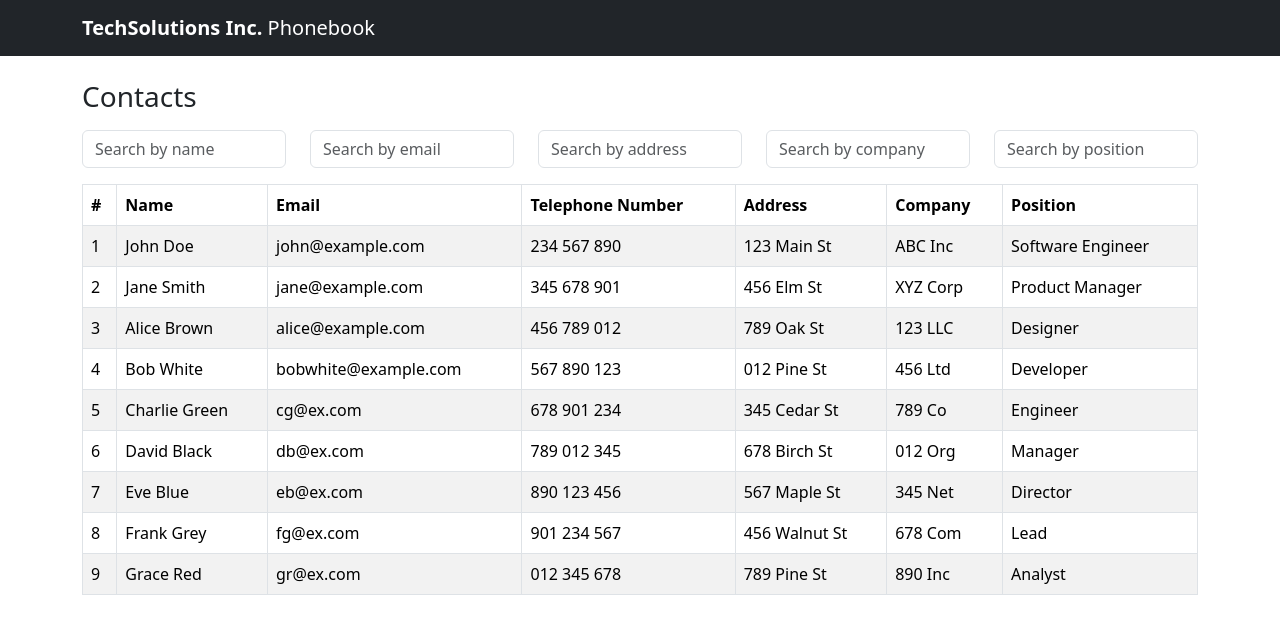
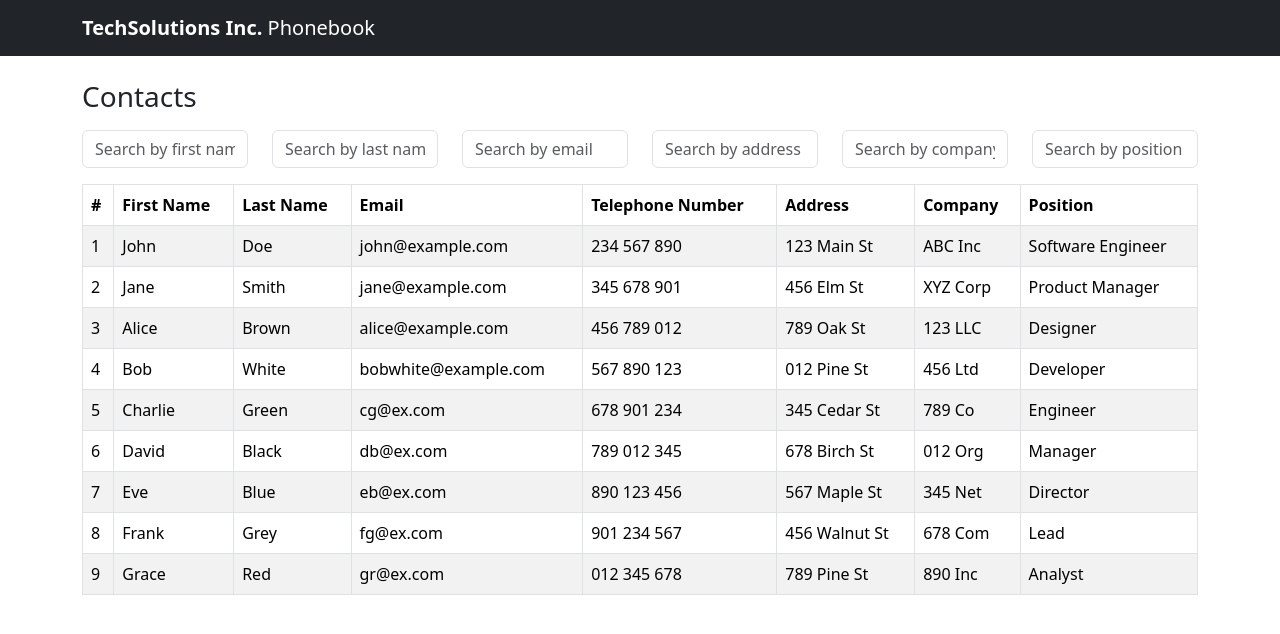
Before and after one commit to tomorrowdevs-projects/tech-jobs-fair-challenge, a React (Create React App) app in the folder client/phonebook-app/: page /contacts in a window 1280 px wide. Shown: the top 634 px of the page. Built offline with nearby package versions, Linux system fonts and the light colour scheme.

Commit message:
In Contact, campo nome diviso in first name e last name

```diff
--- a/client/phonebook-app/src/components/ContactsFilter.jsx
+++ b/client/phonebook-app/src/components/ContactsFilter.jsx
@@ -18,9 +18,17 @@ const ContactsFilter = ({ onFiltersChange }) => {
     <Row className="mb-3">
       <Col>
         <Form.Control
-          name="name"
+          name="firstName"
           type="text"
-          placeholder="Search by name"
+          placeholder="Search by first name"
+          onChange={handleFilterChange}
+        />
+      </Col>
+      <Col>
+        <Form.Control
+          name="lastName"
+          type="text"
+          placeholder="Search by last name"
           onChange={handleFilterChange}
         />
       </Col>
--- a/client/phonebook-app/src/components/ContactsTable.jsx
+++ b/client/phonebook-app/src/components/ContactsTable.jsx
@@ -6,7 +6,8 @@ const ContactsTable = ({ contacts }) => {
       <thead>
         <tr>
           <th>#</th>
-          <th>Name</th>
+          <th>First Name</th>
+          <th>Last Name</th>
           <th>Email</th>
           <th>Telephone Number</th>
           <th>Address</th>
@@ -18,7 +19,8 @@ const ContactsTable = ({ contacts }) => {
         {contacts.map((contact, index) => (
           <tr key={contact.id}>
             <td>{index + 1}</td>
-            <td>{contact.name}</td>
+            <td>{contact.firstName}</td>
+            <td>{contact.lastName}</td>
             <td>{contact.email}</td>
             <td>{contact.telephoneNumber}</td>
             <td>{contact.address}</td>
--- a/client/phonebook-app/src/hooks/useContacts.jsx
+++ b/client/phonebook-app/src/hooks/useContacts.jsx
@@ -2,15 +2,15 @@ import { useState, useEffect } from "react";
 
 // Mock contacts data
 const mockContacts = [
-  { id: 1, name: "John Doe", email: "john@example.com", telephoneNumber: "234 567 890", address: "123 Main St", company: "ABC Inc", position: "Software Engineer"},
-  { id: 2, name: "Jane Smith", email: "jane@example.com", telephoneNumber: "345 678 901", address: "456 Elm St", company: "XYZ Corp", position: "Product Manager"},
-  { id: 3, name: "Alice Brown", email: "alice@example.com", telephoneNumber: "456 789 012", address: "789 Oak St", company: "123 LLC", position: "Designer"},
-  { id: 4, name: "Bob White", email: "bobwhite@example.com", telephoneNumber: "567 890 123", address: "012 Pine St", company: "456 Ltd", position: "Developer"},
-  { id: 5, name: "Charlie Green", email: "cg@ex.com", telephoneNumber: "678 901 234", address: "345 Cedar St", company: "789 Co", position: "Engineer"},
-  { id: 6, name: "David Black", email: "db@ex.com", telephoneNumber: "789 012 345", address: "678 Birch St", company: "012 Org", position: "Manager"},
-  { id: 7, name: "Eve Blue", email: "eb@ex.com", telephoneNumber: "890 123 456", address: "567 Maple St", company: "345 Net", position: "Director"},
-  { id: 8, name: "Frank Grey", email: "fg@ex.com", telephoneNumber: "901 234 567", address: "456 Walnut St", company: "678 Com", position: "Lead"},
-  { id: 9, name: "Grace Red", email: "gr@ex.com", telephoneNumber: "012 345 678", address: "789 Pine St", company: "890 Inc", position: "Analyst"},
+  { id: 1, firstName: "John", lastName: "Doe", email: "john@example.com", telephoneNumber: "234 567 890", address: "123 Main St", company: "ABC Inc", position: "Software Engineer"},
+  { id: 2, firstName: "Jane", lastName: "Smith", email: "jane@example.com", telephoneNumber: "345 678 901", address: "456 Elm St", company: "XYZ Corp", position: "Product Manager"},
+  { id: 3, firstName: "Alice", lastName: "Brown", email: "alice@example.com", telephoneNumber: "456 789 012", address: "789 Oak St", company: "123 LLC", position: "Designer"},
+  { id: 4, firstName: "Bob", lastName: "White", email: "bobwhite@example.com", telephoneNumber: "567 890 123", address: "012 Pine St", company: "456 Ltd", position: "Developer"},
+  { id: 5, firstName: "Charlie", lastName: "Green", email: "cg@ex.com", telephoneNumber: "678 901 234", address: "345 Cedar St", company: "789 Co", position: "Engineer"},
+  { id: 6, firstName: "David", lastName: "Black", email: "db@ex.com", telephoneNumber: "789 012 345", address: "678 Birch St", company: "012 Org", position: "Manager"},
+  { id: 7, firstName: "Eve", lastName: "Blue", email: "eb@ex.com", telephoneNumber: "890 123 456", address: "567 Maple St", company: "345 Net", position: "Director"},
+  { id: 8, firstName: "Frank", lastName: "Grey", email: "fg@ex.com", telephoneNumber: "901 234 567", address: "456 Walnut St", company: "678 Com", position: "Lead"},
+  { id: 9, firstName: "Grace", lastName: "Red", email: "gr@ex.com", telephoneNumber: "012 345 678", address: "789 Pine St", company: "890 Inc", position: "Analyst"},
   // Add more contacts as needed
 ];
 
--- a/client/phonebook-app/src/views/ContactsView.jsx
+++ b/client/phonebook-app/src/views/ContactsView.jsx
@@ -6,7 +6,8 @@ import { useContacts } from "../hooks/useContacts"; // Assuming the custom hook'
 
 const ContactsView = () => {
   const [filters, setFilters] = useState({
-    name: "",
+    firstName: "",
+    lastName: "",
     address: "",
     email: "",
     company: "",
```
